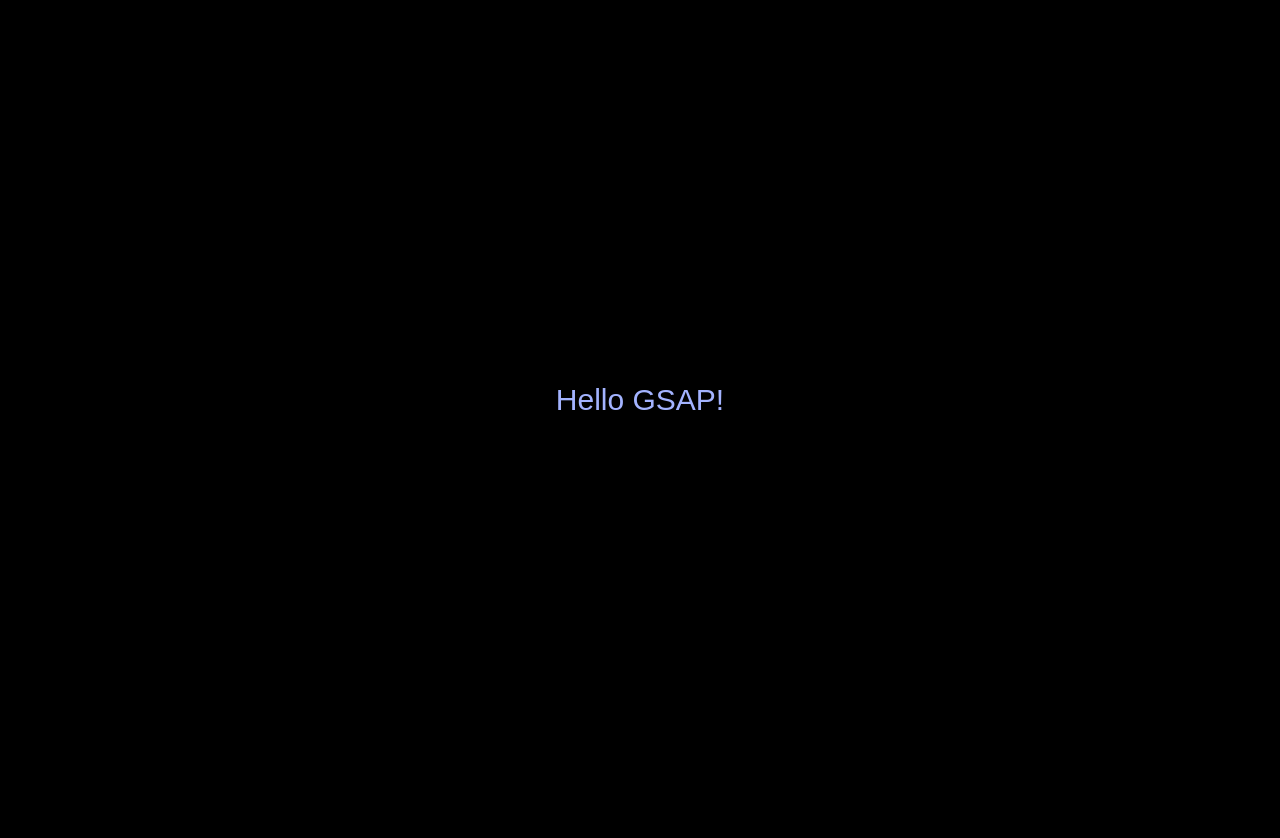
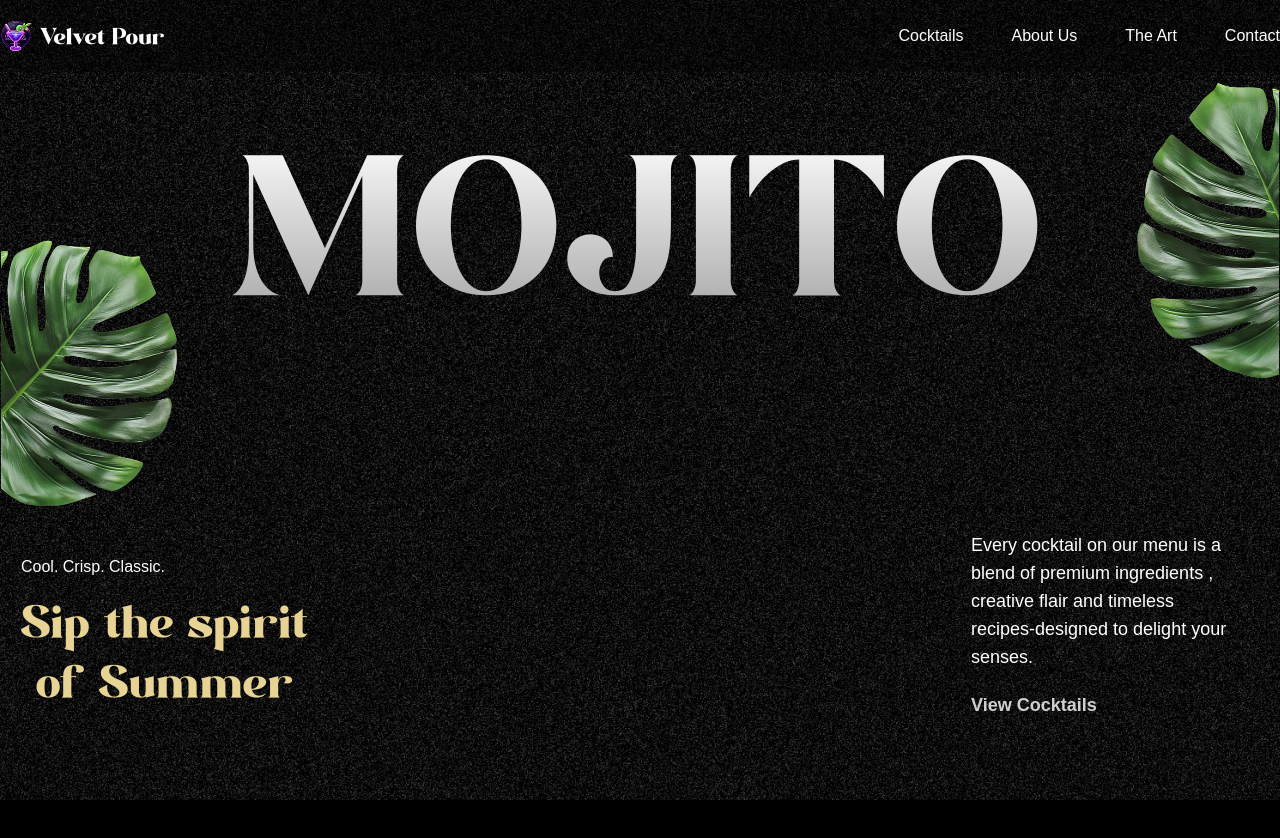
Before and after one commit to Moeen999/cocktailGSAP, a React (Vite) app: page / in a window 1280 px wide. Shown: the top 838 px of the page. Before the commit the page ends 800 px from the top, so only its background shows below. Built offline with nearby package versions, Linux system fonts and the light colour scheme; a web font is replaced by a local one.

Commit message:
implement the first part of the hero section

```diff
--- a/src/App.jsx
+++ b/src/App.jsx
@@ -1,10 +1,16 @@
 import { gsap, ScrollTrigger, SplitText } from "gsap/all";
+import Navbar from "./components/Navbar";
+import Hero from "./components/Hero";
+
 gsap.registerPlugin(ScrollTrigger, SplitText);
 const App = () => {
   return (
-    <div className="flex-center h-screen">
-      <h1 className=" text-3xl text-indigo-300">Hello GSAP!</h1>
-    </div>
+    <main>
+      <Navbar />
+      <Hero />
+      <div className=" h-dvh bg-black"></div>
+      <div className=" h-dvh bg-black"></div>
+    </main>
   );
 };
 
--- /dev/null
+++ b/src/components/Hero.jsx
@@ -0,0 +1,88 @@
+import { useGSAP } from "@gsap/react";
+import gsap from "gsap";
+import { SplitText } from "gsap/all";
+
+const Hero = () => {
+  useGSAP(() => {
+    const heroSplit = new SplitText(".title", { type: "chars , words" });
+    const paraSplit = new SplitText(".subtitle", { type: "lines" });
+    heroSplit.chars.forEach((char) => char.classList.add("text-gradient"));
+
+    gsap.from(heroSplit.chars, {
+      yPercent: 100,
+      duration: 1.8,
+      ease: "expo.out",
+      stagger: 0.05,
+    });
+    gsap.from(paraSplit.lines, {
+      opacity: 0,
+      yPercent: 100,
+      duration: 1.8,
+      ease: "expo.out",
+      stagger: 0.05,
+      delay: 0.2,
+    });
+
+    gsap
+      .timeline({
+        scrollTrigger: {
+          trigger: "#hero",
+          start: "top top",
+          end: "bottom top",
+          scrub: true,
+        },
+      })
+      .to(
+        ".right-leaf",
+        {
+          y: 200,
+        },
+        0
+      )
+      .to(
+        ".left-leaf",
+        {
+          y: -200,
+        },
+        0
+      );
+  }, []);
+
+  return (
+    <>
+      <section id="hero" className=" noisy">
+        <h1 className="title ">MOJITO</h1>
+        <img
+          src="/images/hero-left-leaf.png"
+          alt="left-leaf"
+          className=" left-leaf"
+        />
+        <img
+          src="/images/hero-right-leaf.png"
+          alt="right-leaf"
+          className="right-leaf"
+        />
+        <div className="body">
+          <div className="content">
+            <div className=" space-y-5 hidden md:block">
+              <p>Cool. Crisp. Classic.</p>
+              <p className="subtitle">
+                Sip the spirit <br /> of Summer
+              </p>
+            </div>
+            <div className=" view-cocktails">
+              <p className="subtitle">
+                Every cocktail on our menu is a blend of premium ingredients ,
+                creative flair and timeless recipes-designed to delight your
+                senses.
+              </p>
+              <a href="#cocktails">View Cocktails</a>
+            </div>
+          </div>
+        </div>
+      </section>
+    </>
+  );
+};
+
+export default Hero;
--- /dev/null
+++ b/src/components/Navbar.jsx
@@ -0,0 +1,42 @@
+import gsap from "gsap";
+import { navLinks } from "../../constants/index.js";
+import { useGSAP } from "@gsap/react";
+import { useRef } from "react";
+
+const Navbar = () => {
+  const navRef = useRef(null);
+  useGSAP(() => {
+    const navTween = gsap.timeline({
+      scrollTrigger: {
+        trigger: navRef.current,
+        start: "bottom top",
+      },
+    });
+    navTween.fromTo(navRef.current, { backgroundColor: "transparent" },{
+      backgroundColor:"#00000050",
+      backgroundFilter:"blur(10px)",
+      duration:1,
+      ease:"power1.inOut"
+    });
+  });
+
+  return (
+    <nav ref={navRef}>
+      <div>
+        <a className=" flex items-center gap-2 " href="#home">
+          <img src="/images/logo.png" alt="Valvet" />
+          <p>Velvet Pour</p>
+        </a>
+        <ul>
+          {navLinks.map((link) => (
+            <li key={link.id}>
+              <a href={`#${link.id}`}>{link.title}</a>
+            </li>
+          ))}
+        </ul>
+      </div>
+    </nav>
+  );
+};
+
+export default Navbar;
```
Also changed, not shown: constants/index.js (renamed from constants/details.js), 1 other file (tests, documents, lock files or other folders).
